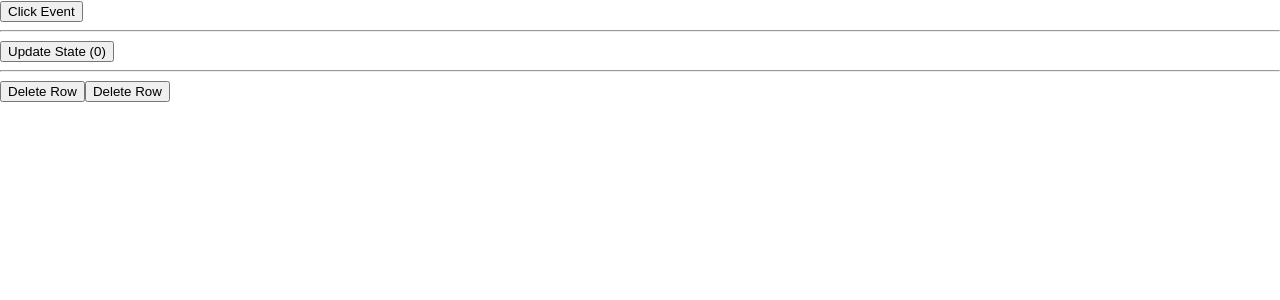
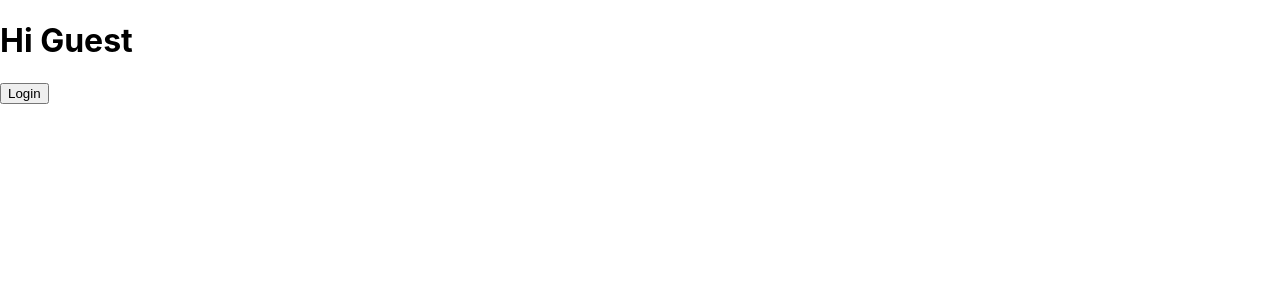
Before and after one commit to moulyg/workshop, a React (Create React App) app: page / in a window 1280 px wide. Shown: the top 300 px of the page. Built offline with nearby package versions, Linux system fonts and the light colour scheme.

Commit message:
Conditional Rendering

```diff
--- a/src/App.js
+++ b/src/App.js
@@ -3,38 +3,44 @@ import './App.css';
 
 class App extends React.Component {
 
-    constructor() {
-        super();
-        this.state = {
-            count: 0
-        }
-        this.updateState = this.updateState.bind(this);
+    constructor(props) {
+        super(props);
+        this.handleLoginClick = this.handleLoginClick.bind(this);
+        this.handleLogoutClick = this.handleLogoutClick.bind(this);
+        this.state = {isLoggedIn: false};
     }
 
-    clickEvent() {
-        alert('Foo')
+    handleLoginClick() {
+        this.setState({isLoggedIn: true});
     }
 
-    clickWithArgument(text) {
-        alert(text)
+    handleLogoutClick() {
+        this.setState({isLoggedIn: false});
+    }
+    greeting(props) {
+        const isLoggedIn = props.isLoggedIn;
+        if (isLoggedIn) {
+            return <h1>Hi, User</h1>;
+        }
+        return <h1>Hi Guest</h1>;
     }
 
-    updateState() {
-        this.setState((state, props) => ({
-            count: state.count + 1
-        }));
-    }
+    render() {
+        const isLoggedIn = this.state.isLoggedIn;
+        let button;
+        if (isLoggedIn) {
+            button = <button onClick={this.handleLogoutClick}>Log Out</button>;
+        } else {
+            button = <button onClick={this.handleLoginClick}>Login</button>;
+        }
 
-
-    render() {
-        return <div>
-            <button onClick={this.clickEvent}>Click Event</button>
-            <hr/>
-            <button onClick={this.updateState}>Update State ({this.state.count})</button>
-            <hr/>
-            <button onClick={() => this.clickWithArgument('2020')}>Delete Row</button>
-            <button onClick={this.clickWithArgument.bind(this, '2024')}>Delete Row</button>
-        </div>;
+        return (
+            <div>
+                {this.greeting(this.state)}
+                {button}
+                {isLoggedIn && <p>This is secured area</p>}
+            </div>
+        );
     }
 }
 
```
